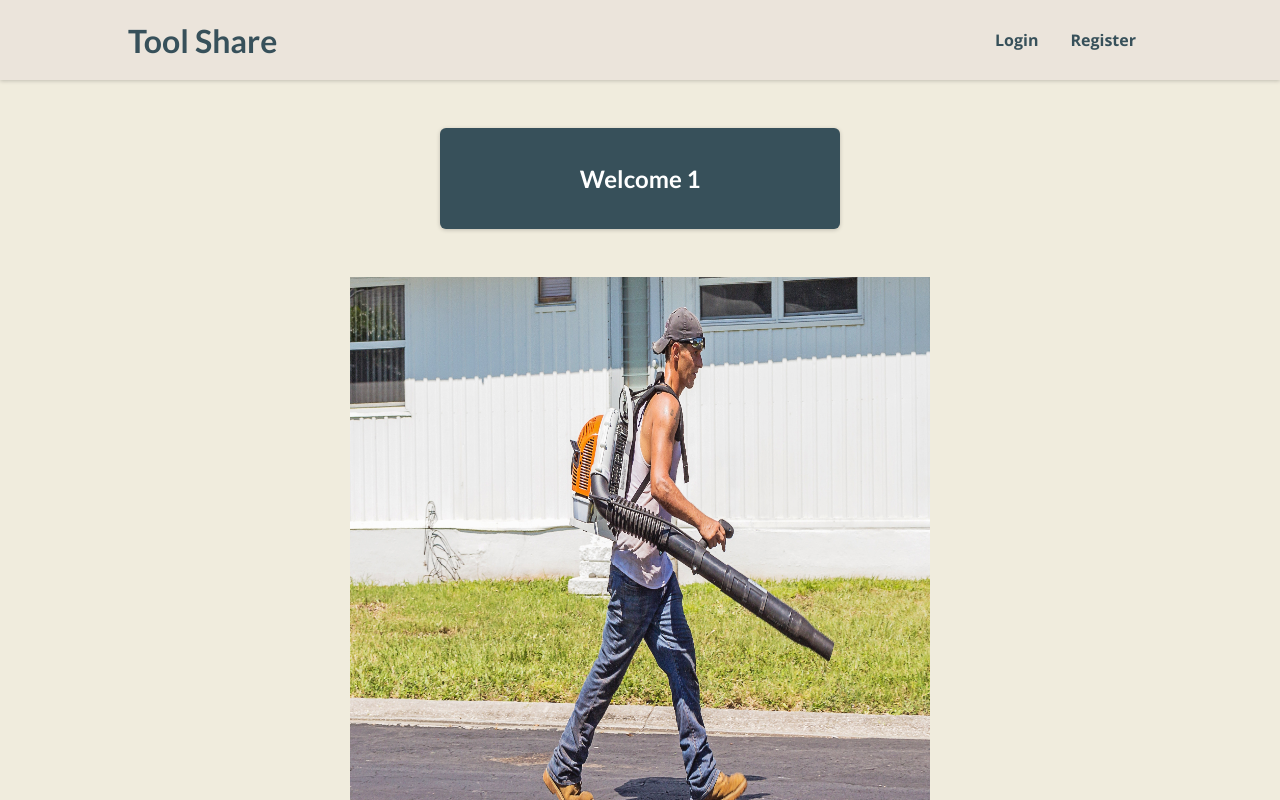
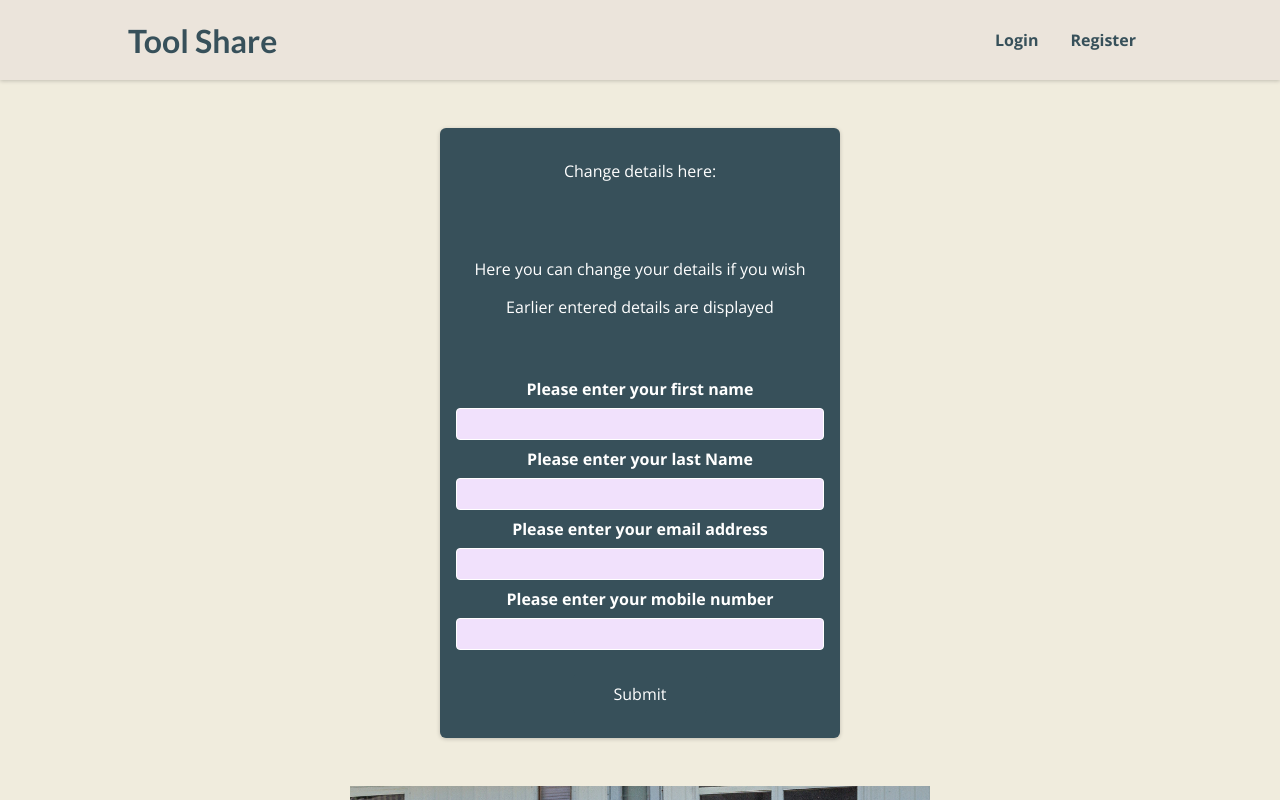
Before and after one commit to freddy24-7/toolsharefront, a React (Create React App) app: page /edit/1 in a window 1280 px wide. Shown: the top 800 px of the page. Built offline with nearby package versions, Linux system fonts and the light colour scheme; no server answers.

Commit message:
axios put method

```diff
--- a/src/components/Layout/Layout.js
+++ b/src/components/Layout/Layout.js
@@ -67,7 +67,6 @@ const Layout = ({ children }) => {
                     // Back event
                     console.log("back button pressed")
                     history.push('/')
-                    // setUserDetailsClicked(false)
                 }
             }
         })
--- a/src/components/Profile/IndividualDetails.js
+++ b/src/components/Profile/IndividualDetails.js
@@ -4,64 +4,168 @@ import {useHistory, useParams} from "react-router-dom";
 import leafblower from "../../assets/pexels-pixabay-162564.jpg";
 import ParticipantService from "../../services/ParticipantService";
 
+import {PARTICIPANT_URL} from "../../backend-urls/constants";
+import axios from 'axios';
+
+//specifying back-end URL
+const apiURL = PARTICIPANT_URL;
+
+//Obtaining token from local storage to access resource
+//Key is specified in LoginForm.js and needs to be consistent
+const initialToken = localStorage.getItem('jwt');
+console.log(initialToken)
+
 //Here we will use route parameters to access individual participants
 //Using "useParams", with "id" as key. Matches the ":id" key from the app component
 //Displays the username back to the user in the welcome message to the user
 
-const IndividualDetails = ({setFormS, firstName, setFirstName, lastName, setLastName, email,
-                               setEmail, mobileNumber, setMobileNumber}) => {
+const IndividualDetails = ( {error, errorCSS} ) => {
 
-    const { id } = useParams()
+    const [firstName, setFirstName] = useState('')
+    const [lastName, setLastName] = useState('')
+    const [email, setEmail] = useState('')
+    const [mobileNumber, setMobileNumber] = useState('')
+
+    const participant = {firstName, lastName, email, mobileNumber}
+
+    const {id} = useParams()
 
     const history = useHistory();
+    console.log(id)
+    const participantId = id;
+    console.log(participantId)
 
-    const participant = {id, firstName, lastName, email, mobileNumber};
+    //axios edit call
+    const editAxios = axios.put(apiURL + '/' + id, {firstName, lastName, email, mobileNumber}, {
+        headers: {
+            'Content-Type': 'application/json',
+        },
+        'credentials': 'include'
+    })
 
-    console.log(id)
-    console.log(firstName)
-    console.log(lastName)
-    console.log(email)
-    console.log(mobileNumber)
+    //axios get by id call
+    const getAxios = axios.get(apiURL + '/' + id, {
+        headers: {
+            'Content-Type': 'application/json',
+        },
+        'credentials': 'include'
+    })
+
+    const UpdateParticipant = async (event) => {
+        event.preventDefault();
+
+        //use query params to construct the URL
         console.log(participant)
-
-    if (id) {
-        ParticipantService.updateParticipant(id, participant).then((response) => {
+        console.log(participantId)
+        if (participantId) {
+            try {
+                editAxios
+                    .then((response) => {
                         console.log(response)
-            // history.push(`/participant/${response.data.firstName}`)
+                        // history.push('/participants')
                     }).catch(error => {
                     console.log(error)
                     console.log(error.response.data)
 
                 })
+            } finally {
+                console.log('finally')
+            }
+        }
+    }
 
-    }
     useEffect(() => {
+        getAxios
+            .then((response) => {
+                console.log(response)
+                setFirstName(response.data.firstName)
+                setLastName(response.data.lastName)
+                setEmail(response.data.email)
+                setMobileNumber(response.data.mobileNumber)
+            } ).catch(error => {
+                console.log(error)
+            } )
+        } , [])
 
-        ParticipantService.getParticipantById(id).then((response) =>{
-            console.log(response.data)
-            // setFirstName(response.data.firstName)
-            // setLastName(response.data.lastName)
-            // setEmail(response.data.email)
-        }).catch(error => {
-            console.log(error)
-            console.log(error.response.data)
-        })
-    },[]);
+
+    //Dynamic use of CSS, other styles appear if input is invalid
+    const inputClasses = errorCSS
+        ? classes.invalid
+        : classes.base;
 
 
     return (
-        <>
-        <section className={classes.base} >
+        <Fragment>
+            <section className={inputClasses}>
                 <div>
-                <h2>Welcome {id}</h2>
+                    <p>Change details here:</p>
+                    <br/>
+                    <br/>
+                    <p>Here you can change your details if you wish</p>
+                    <p>Earlier entered details are displayed</p>
                 </div>
-
-
+                <br/>
+                <br/>
+                <form >
+                    <div className={classes.control}>
+                        <div className={classes.control}>
+                            <label htmlFor='first name'>Please enter your first name</label>
+                            <input
+                                type="text"
+                                placeholder={firstName}
+                                name="firstName"
+                                className="form-control"
+                                value={firstName}
+                                onChange={(event) => setFirstName(event.target.value)}
+                            />
+                        </div>
+                        <div className={classes.control}>
+                            <label htmlFor='last name'>Please enter your last Name</label>
+                            <input
+                                type="text"
+                                placeholder={lastName}
+                                name="last name"
+                                className="form-control"
+                                value={lastName}
+                                onChange={(event) => setLastName(event.target.value)}
+                            />
+                        </div>
+                        <div className={classes.control}>
+                            <label htmlFor='email'>Please enter your email address</label>
+                            <input
+                                type="text"
+                                placeholder={email}
+                                name="email"
+                                className="form-control"
+                                value={email}
+                                onChange={(event) => setEmail(event.target.value)}
+                            />
+                        </div>
+                        <div className={classes.control}>
+                            <label htmlFor='mobile number'>Please enter your mobile number</label>
+                            <input
+                                type="text"
+                                placeholder={mobileNumber}
+                                name="mobile number"
+                                className="form-control"
+                                value={mobileNumber}
+                                onChange={(event) => setMobileNumber(event.target.value)}
+                            />
+                        </div>
+                        <div className={classes.actions}>
+                            <button
+                                onClick={(event) => UpdateParticipant(event)}
+                            >Submit</button>
+                        </div>
+                        {/*Tertiary statement displaying server error back to user*/}
+                        {error && <div className={classes.error}> {error} </div>}
+                    </div>
+                </form>
             </section>
         <div className={classes.photo}>
             <img src={leafblower} alt="leafblower" height={600} width={580}/>
         </div>
-        </>
+        </Fragment>
 
 
     );
--- a/src/services/ParticipantService.js
+++ b/src/services/ParticipantService.js
@@ -10,7 +10,7 @@ console.log(initialToken)
 const apiURL = PARTICIPANT_URL
 
 //Creating a variable that grants access, taking the initial token as parameter
-//At this stage, back-end was also upated to allow foe the "Authorization-header" (in addition to "Content-Type")
+//At this stage, back-end was also updated to allow foe the "Authorization-header" (in addition to "Content-Type")
 const authAxios = axios.create(
     {
         baseURL: apiURL,
@@ -19,6 +19,9 @@ const authAxios = axios.create(
         }
     }
 )
+
+
+
 
 //Using the authAxios variable here, taking the URL and the relevant class as parameters
 class ParticipantService {
@@ -33,13 +36,21 @@ class ParticipantService {
     // getParticipantById(id){
     //     return authAxios.get(`${PARTICIPANT_URL}/${id}`);
     // }
-    getParticipantById(id){
-        return authAxios.get(PARTICIPANT_URL + '/', id);
+    // getParticipantById(id){
+    //     return authAxios.get(PARTICIPANT_URL + '/', id);
+    // }
+    // getParticipantById(){
+    //     return getParticipant();
+    //
+    // }
+    getEmployeeById(id){
+        return axios.put(PARTICIPANT_URL + '/' + id);
     }
 
     updateParticipant(id, participant){
         return authAxios.put(PARTICIPANT_URL + '/' + id, participant)
     }
+
     deleteParticipant(participantId){
         return authAxios.delete(PARTICIPANT_URL + '/' + participantId)
     }
```
Lines whose indentation alone changed are shown as unchanged.
